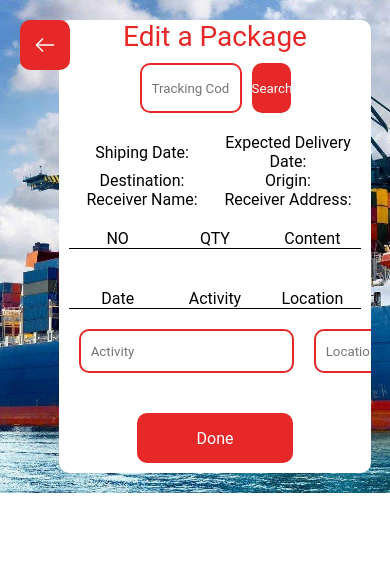
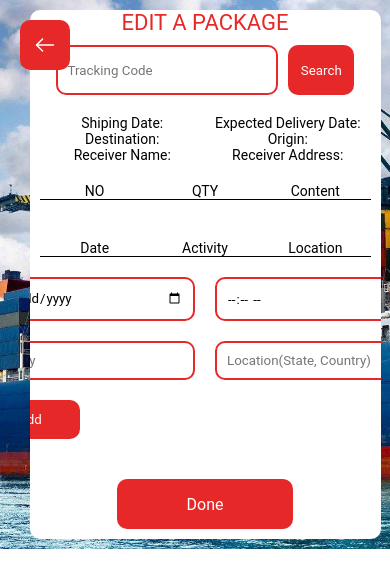
Before and after one commit to ronaldkelechi11/sussex-logistics, a React (Vite) app: page /admin/edit in a window 390 px wide. Shown: the top 588 px of the page. Built offline with nearby package versions, Linux system fonts and the light colour scheme.

Commit message:
Ready for deployment

```diff
--- a/src/components/admin/AdminEdit.scss
+++ b/src/components/admin/AdminEdit.scss
@@ -148,3 +148,42 @@
         }
     }
 }
+
+@media screen and (max-width: 440px) {
+    .adminEdit {
+        height: auto;
+        width: 100vw;
+        padding: 10px !important;
+    }
+
+    .adminEdit .overlay {
+        width: 90%;
+        height: 90%;
+        overflow-y: scroll;
+    }
+
+    .adminEdit .overlay .header {
+        font-size: 22px;
+        text-transform: uppercase;
+    }
+
+    .adminEdit .overlay .searchBar input {
+        width: 60%;
+    }
+
+    .adminEdit .overlay .searchBar button {
+        width: 20%;
+    }
+
+    .adminEdit .overlay .grid p {
+        font-size: 14px;
+    }
+
+    .adminEdit .overlay .shipingContent .add .form,
+    .adminEdit .overlay .shipingTracking .add .form {
+        display: grid;
+        grid-template-columns: repeat(2, 1fr);
+        justify-content: center;
+    }
+
+}
--- a/src/components/admin/AdminHome.jsx
+++ b/src/components/admin/AdminHome.jsx
@@ -75,6 +75,7 @@ function AdminHome() {
                     alert("Error saving Package to main Database")
                 }
             }).catch((err) => {
+                alert("Error please make sure all fields are filled")
                 console.log(err);
             });
         console.log(myObject);
--- a/src/styles/Admin.scss
+++ b/src/styles/Admin.scss
@@ -269,9 +269,7 @@
 
 @media screen and (max-width: 440px) {
     .admin {
-        width: 100vw;
-        height: 100vh;
-        padding: 0;
+        padding: 20px;
     }
 
     .admin .overlay {
@@ -283,4 +281,29 @@
     .admin .overlay .formBody {
         width: 100%;
     }
+
+    .admin .adminAddDetails .header {
+        font-size: 22px;
+    }
+
+    // I dont want the icon to be showing
+    .admin .adminAddDetails form input[type="date" i] {}
+
+    .admin .adminAddDetails .shipingContentEditor .grid p {
+        font-size: 16px;
+    }
+
+    .admin .adminAddDetails .shipingContentEditor .add .form {
+        flex-direction: column;
+        align-items: center;
+    }
+
+    .admin .adminAddDetails .shipmentTrackingEditor .add .form {
+        display: grid;
+        grid-template-columns: repeat(2, 1fr);
+    }
+
+    .admin .adminAddDetails .finish {
+        width: 70%;
+    }
 }
```
